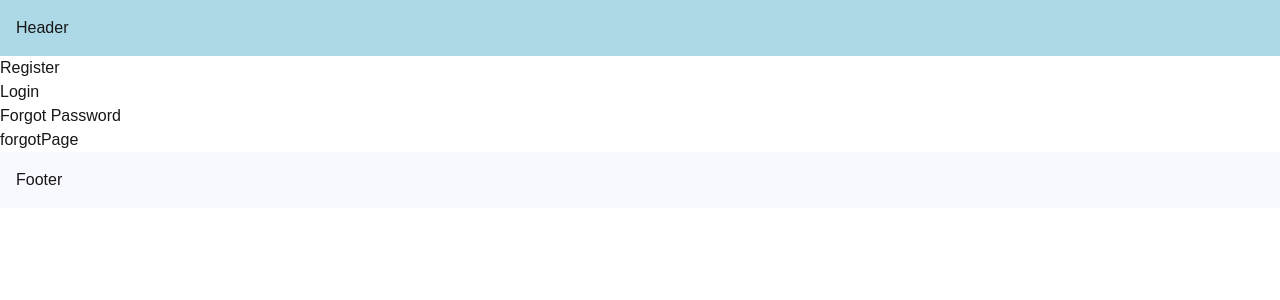
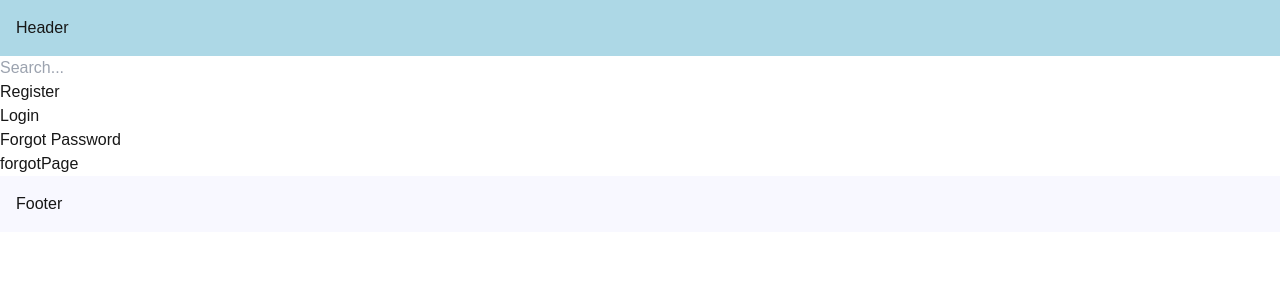
Before and after one commit to kingpin147/Practice-Revision-Next-Js-2025, a Next.js app: page /forgot-password in a window 1280 px wide. Shown: the top 300 px of the page. Built offline with nearby package versions, Linux system fonts and the light colour scheme.

Commit message:
link is active

```diff
--- a/src/app/(auth)/layout.tsx
+++ b/src/app/(auth)/layout.tsx
@@ -2,6 +2,7 @@
 
 import Link from "next/link";
 import { usePathname } from "next/navigation";
+import { useState } from "react";
 import "./styles.css";
 
 const navLinks = [
@@ -11,11 +12,20 @@ const navLinks = [
 ];
 
 export default function AuthLayout({ children }: { children: React.ReactNode }) {
+  const [input, setInput] = useState("");
   const pathname = usePathname();
 
   return (
     <>
       <nav>
+        <div>
+          <input
+            type="text"
+            value={input}
+            onChange={(e) => setInput(e.target.value)}
+            placeholder="Search..."
+          />
+        </div>
         <ul>
           {navLinks.map((link) => {
             const isActive =
@@ -24,8 +34,8 @@ export default function AuthLayout({ children }: { children: React.ReactNode })
             return (
               <li key={link.name}>
                 <Link
+                  href={link.href}
                   className={isActive ? "font-bold mr-4" : "text-blue-500 mr-4"}
-                  href={link.href}
                 >
                   {link.name}
                 </Link>
--- a/src/app/products/[productsId]/reviews/[reviewId]/page.tsx
+++ b/src/app/products/[productsId]/reviews/[reviewId]/page.tsx
@@ -1,4 +1,4 @@
-import { notFound, redirect } from "next/navigation";
+import {  redirect } from "next/navigation";
 
 
 
@@ -8,7 +8,7 @@ export default async function ReviewDetail({params, }:{params:Promise<{productId
     const{productId, reviewId} = await params;
     if(parseInt(reviewId)>1000){
         // notFound();
-        redirect("/products";)
+        redirect("/products");
     }
     return(
         <h1>Review {reviewId} for product{productId}</h1>
```
